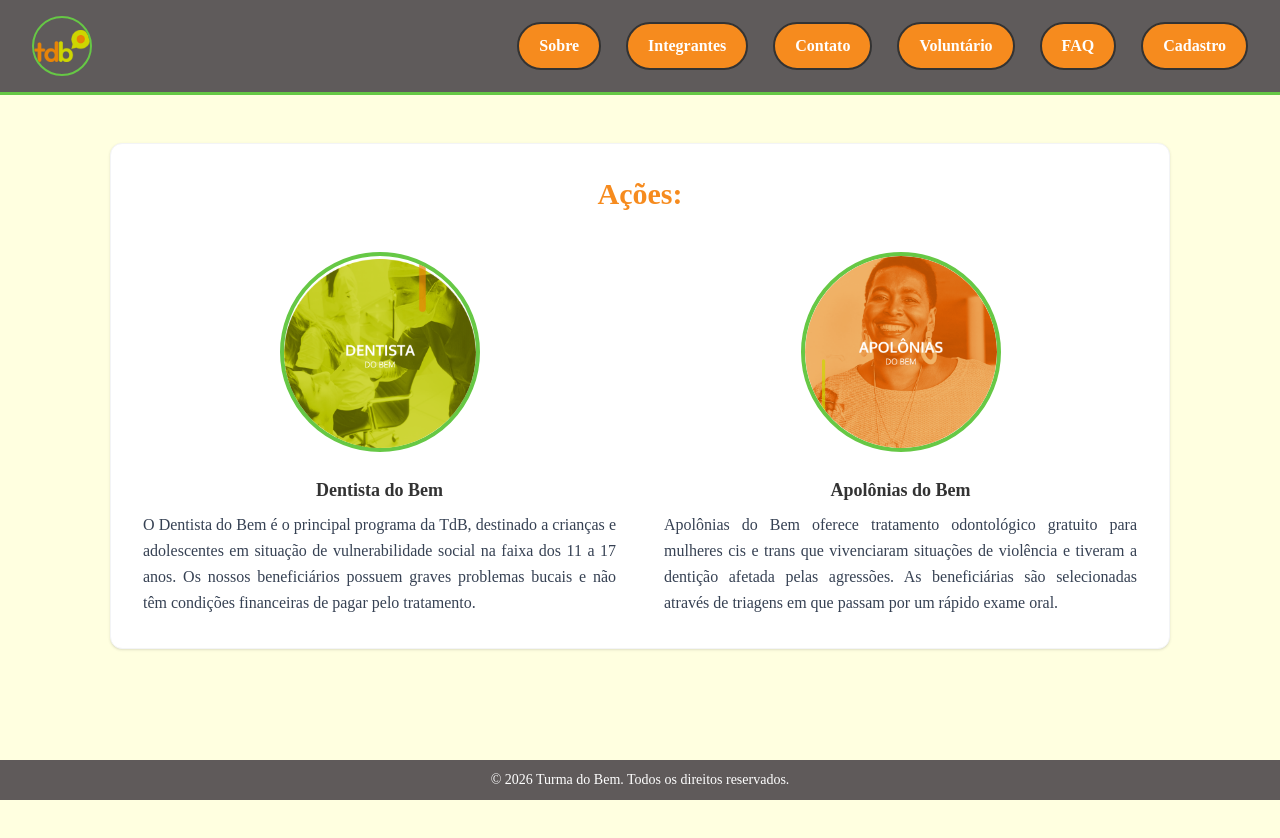
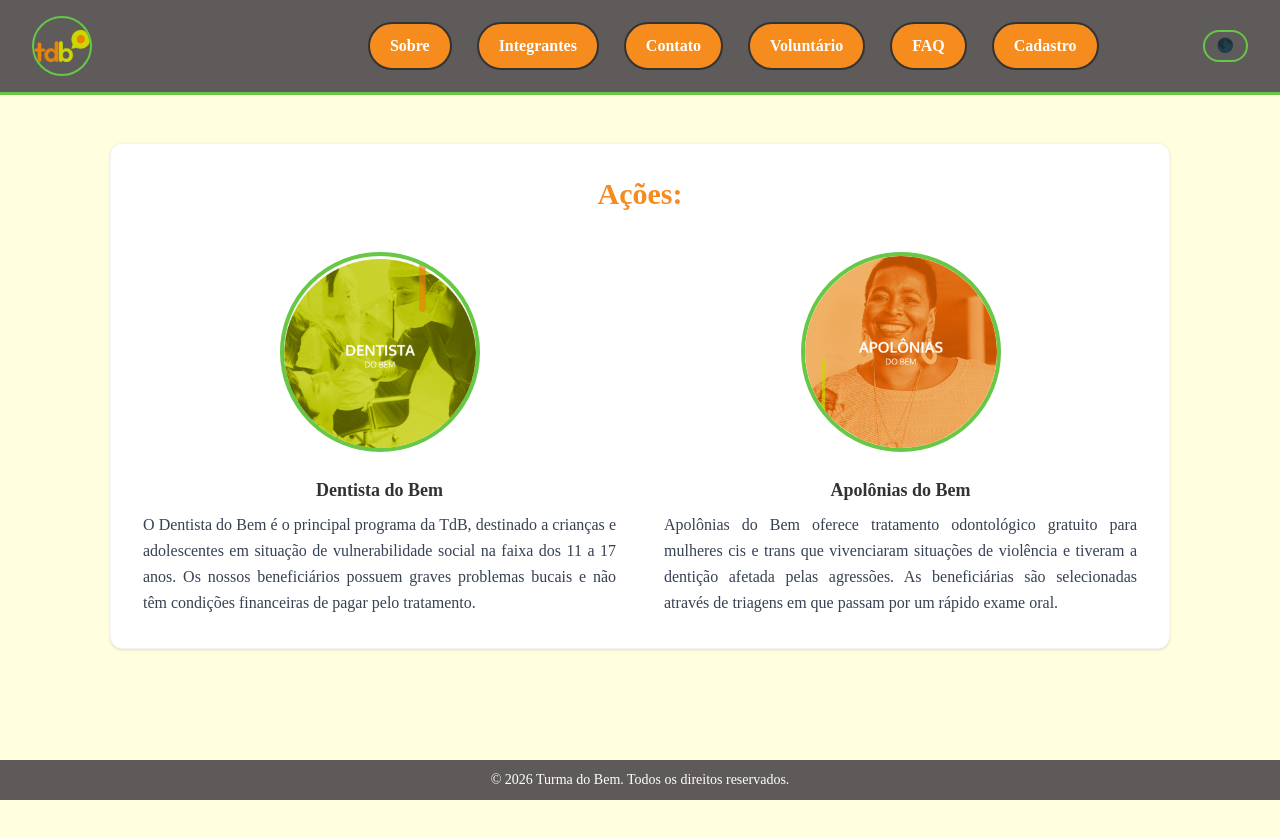
Before and after one commit to G-Barca/sprint3, a React (Vite) app: page / in a window 1280 px wide. Shown: the top 838 px of the page. Built offline with nearby package versions, Linux system fonts and the light colour scheme.

Commit message:
Feat: Adicionando o useContext para alternar o tema entre Dia e Noite

```diff
--- /dev/null
+++ b/src/Context/ThemeContext.tsx
@@ -0,0 +1,33 @@
+import { createContext, useContext, useState } from 'react';
+import type { ReactNode } from 'react';
+
+type Tema = 'claro' | 'escuro';
+
+type ThemeContextType = {
+  tema: Tema;
+  alternarTema: () => void;
+};
+
+const ThemeContext = createContext<ThemeContextType | undefined>(undefined);
+
+export function ThemeProvider({ children }: { children: ReactNode }) {
+  const [tema, setTema] = useState<Tema>('claro');
+
+  const alternarTema = () => {
+    setTema(prev => prev === 'claro' ? 'escuro' : 'claro');
+  };
+
+  return (
+    <ThemeContext.Provider value={{ tema, alternarTema }}>
+      <div className={tema === 'escuro' ? 'bg-gray-900 text-white min-h-screen' : 'bg-[#FFFFE0] text-[#333] min-h-screen'}>
+        {children}
+      </div>
+    </ThemeContext.Provider>
+  );
+}
+
+export function useTema() {
+  const context = useContext(ThemeContext);
+  if (!context) throw new Error('useTema deve ser usado dentro do ThemeProvider');
+  return context;
+}
--- a/src/components/App.tsx
+++ b/src/components/App.tsx
@@ -1,5 +1,5 @@
 import { BrowserRouter, Routes, Route } from 'react-router-dom';
-
+import { ThemeProvider } from '../Context/ThemeContext';
 import { Header } from './Header';
 import { Footer } from './Footer';
 import { Home } from '../pages/Home';
@@ -13,7 +13,8 @@
 function App() {
   return (
     <BrowserRouter>
-      <div className="min-h-screen flex flex-col pb-[60px] text-[#333]">
+      <ThemeProvider>
+        <div className="flex flex-col pb-[60px]">
           <Header />
           <Routes>
             <Route path="/" element={<Home/>} />
@@ -26,6 +27,7 @@
           </Routes>
           <Footer />
         </div>
+      </ThemeProvider>
     </BrowserRouter>
   );
 }
--- a/src/components/Header.tsx
+++ b/src/components/Header.tsx
@@ -1,14 +1,15 @@
 import { useState } from 'react';
 import { Link } from 'react-router-dom';
+import { useTema } from '../Context/ThemeContext';
 
 export function Header() {
   const [menuAtivo, setMenuAtivo] = useState(false);
+  const { tema, alternarTema } = useTema();
 
   return (
     <header className="relative bg-[#5f5b5b] border-b-[3px] border-[#66C845] px-8 py-4 flex flex-col md:flex-row items-center md:justify-between">
 
       {/* Logo */}
-
       <div className="group flex items-center mb-2 md:mb-0 pr-5">
         <Link to="/">
           <img
@@ -24,8 +25,7 @@
 
       <nav>
 
-        {/* menu hamburguer */}
-
+        {/* Menu hambúrguer */}
         <div
           className="md:hidden cursor-pointer z-[10000] relative"
           onClick={() => setMenuAtivo(!menuAtivo)}
@@ -35,8 +35,7 @@
           <div className={`w-8 h-[3px] bg-white my-[6px] transition-all duration-300 ${menuAtivo ? 'rotate-45 -translate-y-[9px]' : ''}`} />
         </div>
 
-        {/* Links/paths */}
-
+        {/* Links */}
         <ul className={`
           list-none m-0 p-0 flex flex-wrap justify-center gap-[10px]
           md:flex-nowrap md:gap-[25px]
@@ -47,12 +46,12 @@
           ${menuAtivo ? 'max-md:translate-x-0' : 'max-md:translate-x-full'}
         `}>
           {[
-            { label: 'Sobre',        path: '/sobre' },
-            { label: 'Integrantes',  path: '/integrantes' },
-            { label: 'Contato',      path: '/contato' },
-            { label: 'Voluntário',   path: '/voluntario' },
-            { label: 'FAQ',          path: '/faq' },
-            { label: 'Cadastro',     path: '/cadastro' },
+            { label: 'Sobre',       path: '/sobre' },
+            { label: 'Integrantes', path: '/integrantes' },
+            { label: 'Contato',     path: '/contato' },
+            { label: 'Voluntário',  path: '/voluntario' },
+            { label: 'FAQ',         path: '/faq' },
+            { label: 'Cadastro',    path: '/cadastro' },
           ].map(({ label, path }) => (
             <li
               key={path}
@@ -68,6 +67,15 @@
           ))}
         </ul>
       </nav>
+
+      {/* Botão de tema */}
+      <button
+        onClick={alternarTema}
+        className="mt-2 md:mt-0 md:ml-4 px-3 py-1 rounded-full border-2 border-[#66C845] text-white text-sm font-bold hover:bg-[#66C845] transition-all duration-300"
+      >
+        {tema === 'claro' ? '🌑' : '☀️'}
+      </button>
+
     </header>
   );
 }
```
Lines whose indentation alone changed are shown as unchanged.
